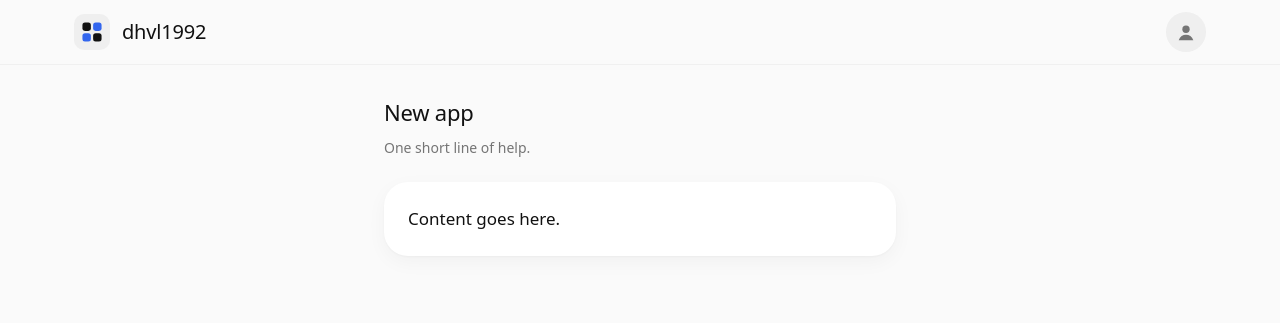
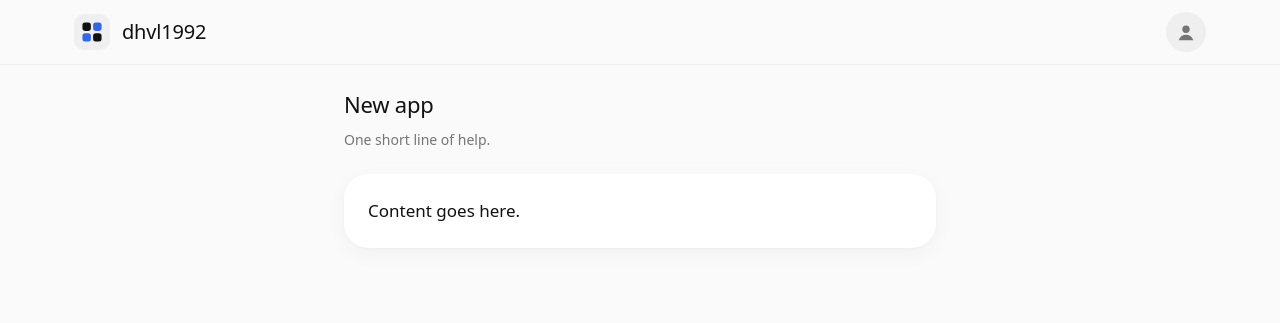
Before and after one commit to dhvl1992/dhvl1992.github.io, a plain HTML site: page _template/index.html in a window 1280 px wide. Drawn offline with Linux system fonts and the light colour scheme.

Commit message:
theme.css: one column (640px) and 24px gap under the bar for every app
Co-Authored-By: Claude Opus 5.5 <noreply@anthropic.com>
Claude-Session: https://claude.ai/code/session_015L4X3mr3szaVQVnf4EMt75

```diff
--- a/theme.css
+++ b/theme.css
@@ -48,7 +48,7 @@ button,input,select,textarea{font:inherit; color:inherit}
 a{color:inherit}
 
 /* ---------- Layout ---------- */
-.wrap{max-width:560px; margin:0 auto; padding:var(--s4) var(--s3) var(--s5)}
+.wrap{max-width:640px; margin:0 auto; padding:var(--s3) var(--s3) var(--s5)} /* same column + 24px gap under the top bar in every app */
 .title{font-size:var(--fs-lg); font-weight:500; margin:0 0 var(--s1); letter-spacing:-.01em}
 .sub{color:var(--muted); font-size:var(--fs-sm); margin:0 0 var(--s3)}
 
```
